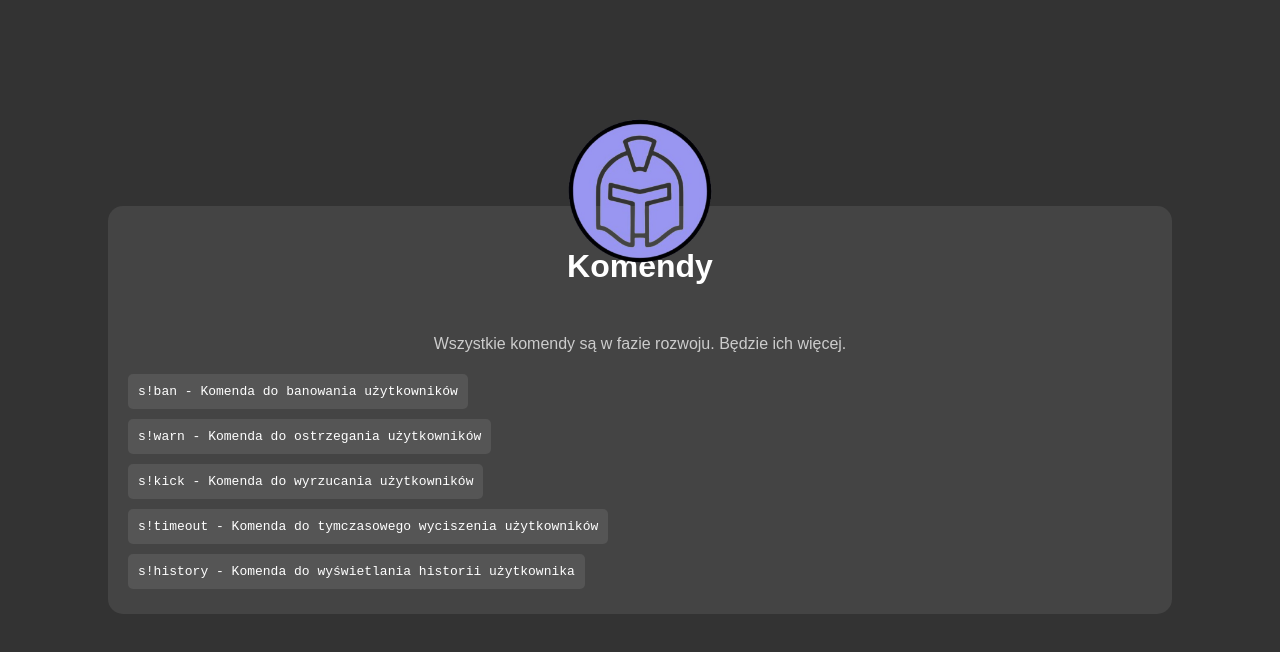
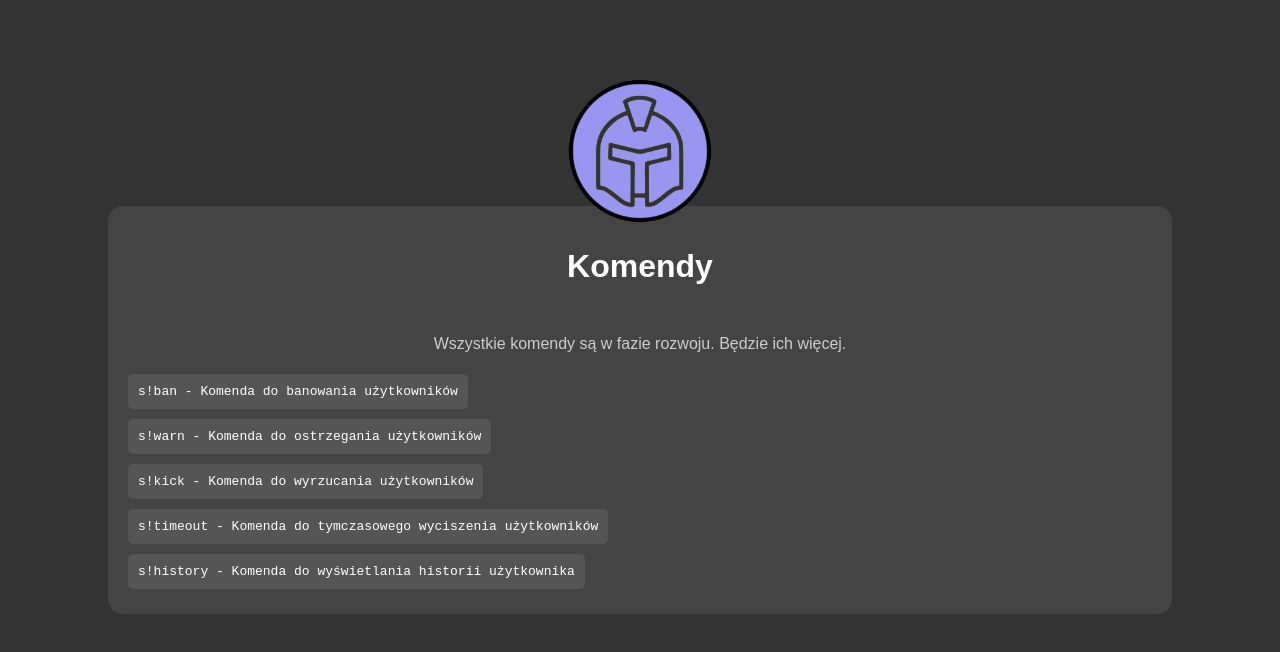
Before and after one commit to Blith621333828/sentinelweb, a plain HTML site: page commands.html in a window 1280 px wide. Drawn offline with Linux system fonts and the light colour scheme.

Commit message:
Update commands.html

```diff
--- a/commands.html
+++ b/commands.html
@@ -40,7 +40,7 @@
             width: 150px; /* Ustaw szerokość logo */
             margin-bottom: 20px;
             position: absolute; /* Ustawienie pozycji absolutnej */
-            top: -90px; /* Przesunięcie logo nad napisem */
+            top: -130px; /* Przesunięcie logo nad napisem */
             left: 50%; /* Ustawienie na środku */
             transform: translateX(-50%); /* Centrowanie poziome */
         }
```
